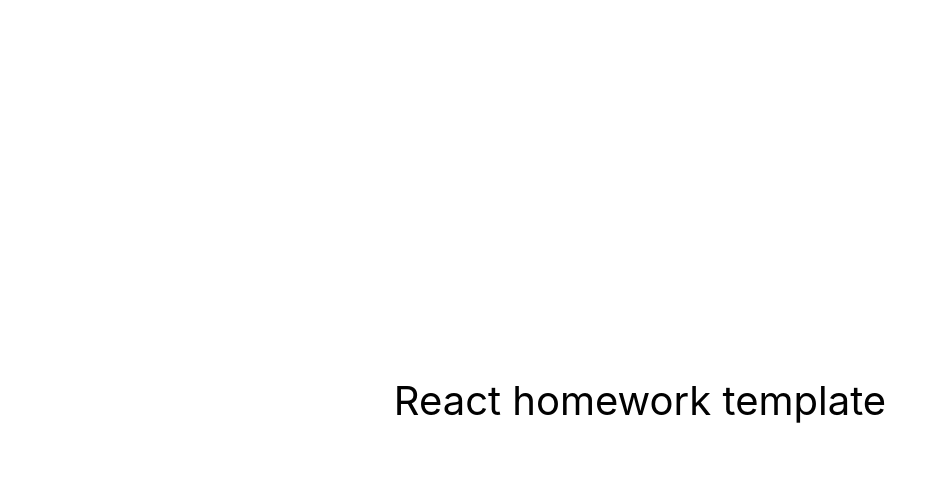
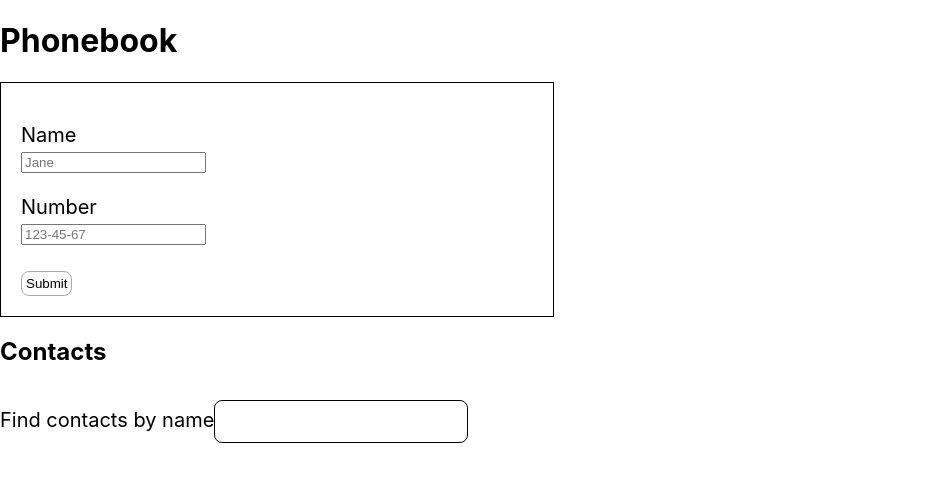
Before and after one commit to NataDent/goit-react-hw-02-phonebook, a React (Create React App) app: page / in a window 1280 px wide. Shown: the top 482 px of the page, without its empty margins (0-947 px from the left). Built offline with nearby package versions, Linux system fonts and the light colour scheme.

Commit message:
Contactform is completed

```diff
--- a/package.json
+++ b/package.json
@@ -12,6 +12,7 @@
     "react": "^18.1.0",
     "react-dom": "^18.1.0",
     "react-scripts": "5.0.1",
+    "styled-components": "^6.0.7",
     "web-vitals": "^2.1.3",
     "yup": "^1.2.0"
   },
--- a/src/components/App.jsx
+++ b/src/components/App.jsx
@@ -1,16 +1,49 @@
-export const App = () => {
-  return (
-    <div
-      style={{
-        height: '100vh',
-        display: 'flex',
-        justifyContent: 'center',
-        alignItems: 'center',
-        fontSize: 40,
-        color: '#010101'
-      }}
-    >
-      React homework template
-    </div>
-  );
-};
+import { Component } from 'react';
+import { nanoid } from 'nanoid';
+
+import { ContactForm } from './ContactForm/ContactForm';
+import { Filter } from './Filter/Filter';
+
+export class App extends Component {
+  state = {
+    contacts: [
+      { id: 'id-1', name: 'Rosie Simpson', number: '459-12-56' },
+      { id: 'id-2', name: 'Hermione Kline', number: '443-89-12' },
+      { id: 'id-3', name: 'Eden Clements', number: '645-17-79' },
+      { id: 'id-4', name: 'Annie Copeland', number: '227-91-26' },
+    ],
+    filter: '',
+    name: '',
+    number: '',
+  };
+
+  addContact = newContact => {
+    this.setState(prevState => ({
+      contacts: [
+        ...prevState.contacts,
+        {
+          id: nanoid(),
+          ...newContact,
+        },
+      ],
+    }));
+  };
+  deleteContact = contactId => {
+    this.setState(prevState => ({
+      contacts: prevState.contacts.filter(contact => contact.id !== contactId),
+    }));
+  };
+
+  render() {
+    return (
+      <div>
+        <h1>Phonebook</h1>
+        <ContactForm />
+
+        <h2>Contacts</h2>
+        <Filter />
+        {/* <ContactList todo /> */}
+      </div>
+    );
+  }
+}
--- /dev/null
+++ b/src/components/ContactForm/ContactForm.jsx
@@ -0,0 +1,52 @@
+import { Formik, Field } from 'formik';
+import * as Yup from 'yup';
+import {
+  FormWrapper,
+  FormStyled,
+  Label,
+  FieldWrapper,
+  ErrorMessageStyled,
+  AddButton,
+} from './ContactForm.styled';
+
+const contactSchema = Yup.object().shape({
+  name: Yup.string().min(2, 'Too short!').required('Required'),
+  number: Yup.string()
+    .min(7, 'Too Short!')
+    .max(10, 'Too long!')
+    .required('Required'),
+});
+
+export const ContactForm = ({ onAdd }) => {
+  return (
+    <FormWrapper>
+      <Formik
+        initialValues={{
+          name: '',
+          number: '',
+        }}
+        validationSchema={contactSchema}
+        onSubmit={(values, actions) => {
+          onAdd(values);
+          actions.resetForm();
+        }}
+      >
+        <FormStyled>
+          <FieldWrapper>
+            <Label htmlFor="name">Name</Label>
+            <Field id="name" name="name" placeholder="Jane" />
+            <ErrorMessageStyled component="div" name="name" />
+          </FieldWrapper>
+
+          <FieldWrapper>
+            <Label htmlFor="number">Number</Label>
+            <Field id="number" name="number" placeholder="123-45-67" />
+            <ErrorMessageStyled component="div" name="number" />
+          </FieldWrapper>
+
+          <AddButton type="submit">Submit</AddButton>
+        </FormStyled>
+      </Formik>
+    </FormWrapper>
+  );
+};
--- /dev/null
+++ b/src/components/ContactForm/ContactForm.styled.jsx
@@ -0,0 +1,47 @@
+import styled from 'styled-components';
+import { Form, ErrorMessage } from 'formik';
+
+export const FormWrapper = styled.div`
+  display: flex;
+  justify-content: flex-start;
+  align-items: center;
+
+  height: auto;
+  width: 40%;
+  margin-bottom: 10px;
+  padding: 20px;
+  border: 1px solid black;
+`;
+
+export const FormStyled = styled(Form)`
+  margin-top: 16px;
+`;
+
+export const Label = styled.label`
+  font-size: 20px;
+  display: block;
+  padding: 4px 0;
+`;
+
+export const FieldWrapper = styled.div`
+  height: 72px;
+`;
+
+export const ErrorMessageStyled = styled(ErrorMessage)`
+  color: red;
+`;
+
+export const AddButton = styled.button`
+  margin-top: 8px;
+  padding: 4px;
+  background-color: #fff;
+  border-radius: 8px;
+  border: 1px solid darkgrey;
+  cursor: pointer;
+
+  &:hover {
+    box-shadow: rgba(100, 100, 111, 0.2) 0px 7px 29px 0px;
+    transform: scale(1.05);
+    background-color: lightblue;
+  }
+`;
--- /dev/null
+++ b/src/components/Filter/Filter.jsx
@@ -0,0 +1,21 @@
+import { Label } from 'components/ContactForm/ContactForm.styled';
+import { SearchInput, SearchWrapper } from './Filter.styled';
+
+import PropTypes from 'prop-types';
+
+export const Filter = ({ value, onChange }) => {
+  console.log(value);
+  return (
+    <SearchWrapper>
+      <Label>
+        Find contacts by name
+        <SearchInput type="text" value={value} onChange={onChange} />
+      </Label>
+    </SearchWrapper>
+  );
+};
+
+Filter.propTypes = {
+  value: PropTypes.string.isRequired,
+  onChange: PropTypes.func.isRequired,
+};
--- /dev/null
+++ b/src/components/Filter/Filter.styled.jsx
@@ -0,0 +1,20 @@
+import styled from 'styled-components';
+
+export const SearchWrapper = styled.div`
+  display: flex;
+  flex-direction: column;
+  justify-content: flex-start;
+  margin-top: 20px;
+  gap: 8 px;
+`;
+
+export const SearchInput = styled.input`
+  margin-top: 10px;
+  padding: 10px;
+  font-size: 18px;
+  color: #000;
+  outline: none;
+  border: 1px solid black;
+  border-radius: 8px;
+  background-color: #fff;
+`;
```
Also changed, not shown: 1 other file (tests, documents, lock files or other folders).
